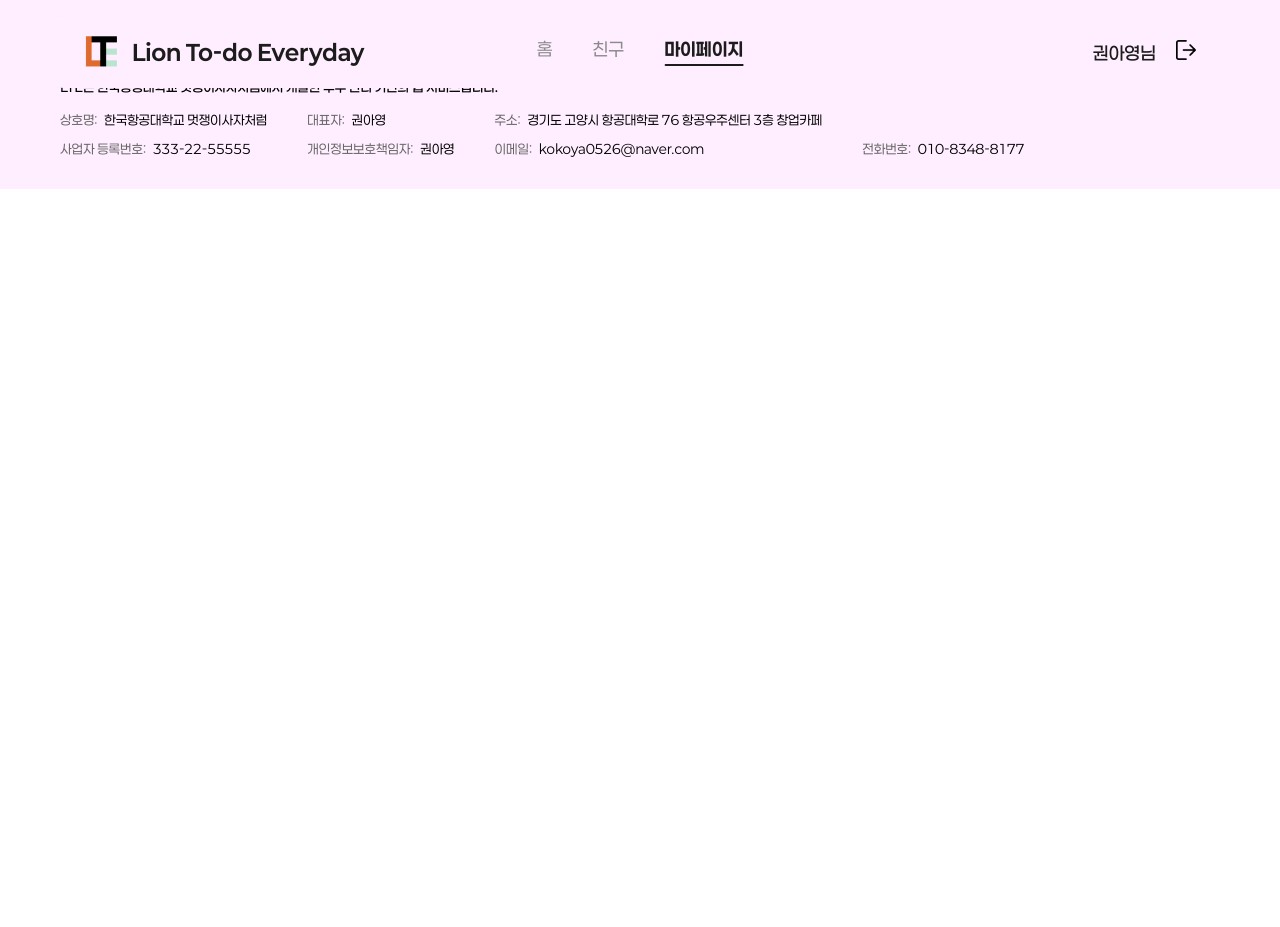
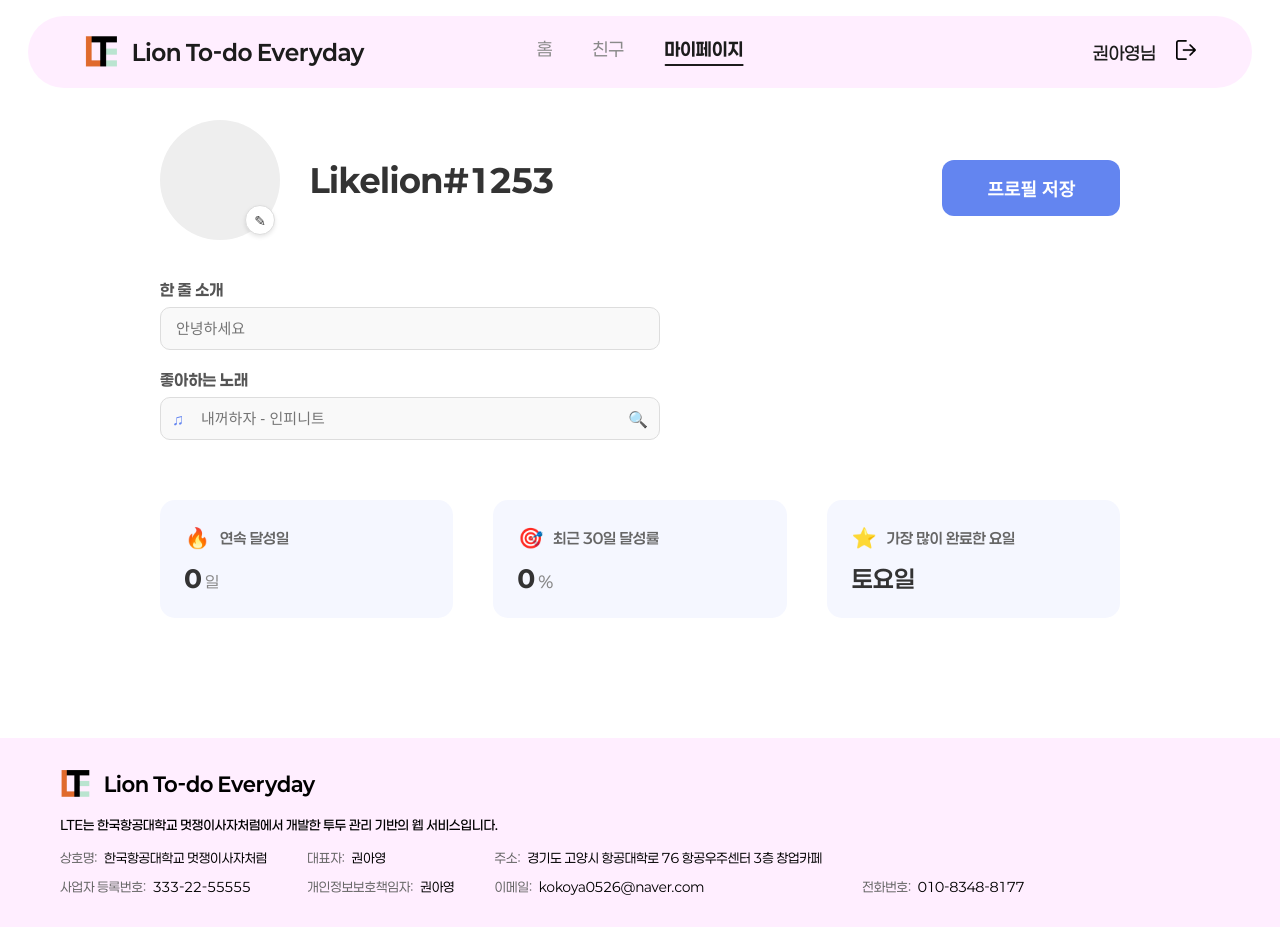
Before and after one commit to kau-likelion-14th/yong-frontend, a React (Create React App) app: page /mypage in a window 1280 px wide. Before the commit the page ends 800 px from the top, so only its background shows below. Built offline with nearby package versions, Linux system fonts and the light colour scheme.

Commit message:
[feat]: 마이페이지 과제 완료

```diff
--- a/src/App.js
+++ b/src/App.js
@@ -1,5 +1,4 @@
 import { Routes, Route, useLocation } from 'react-router-dom';
-
 import React from 'react';
 import './App.css';
 
@@ -7,20 +6,24 @@ import MainPage from "./pages/MainPage/MainPage";
 import Header from './components/Header';
 import Footer from './components/Footer';
 import LoginPage from './pages/LoginPage/Loginpage';
+import MyPage from './pages/MyPage/MyPage';
 
 function App() {
   const location = useLocation();
   const isLoginPage = location.pathname === '/login';
 
   return (
-    <div>
+    <div className="app-container">
       {!isLoginPage && <Header />}
-          <Routes>
+      <main className="main-content">
+        <Routes>
           <Route path="/" element={<MainPage />} />
           <Route path="/login" element={<LoginPage/>} />
+          <Route path="/mypage" element={<MyPage />} />
         </Routes>
-        {!isLoginPage && <Footer />}
-      </div>
+      </main>
+      {!isLoginPage && <Footer />}
+    </div>
   );
 }
 
--- /dev/null
+++ b/src/pages/MyPage/MyPage.js
@@ -0,0 +1,15 @@
+import React from 'react';
+import Profile from './Profile';
+import Status from './Status';
+import "../../styles/MyPage.css";
+
+const MyPage = () => {
+    return (
+        <div className="mypage-container">
+            <Profile />
+            <Status />
+        </div>
+    );
+};
+
+export default MyPage;
--- /dev/null
+++ b/src/pages/MyPage/Profile.js
@@ -0,0 +1,101 @@
+import React, { useState, useRef } from 'react';
+
+const Profile = () => {
+    const [nickname] = useState("Likelion#1253");
+    const [bio, setBio] = useState("");
+    const [song, setSong] = useState("");
+
+    const [selectedImageFile, setSelectedImageFile] = useState(null);
+    const [previewUrl, setPreviewUrl] = useState(null);
+    const [profileImageUrl] = useState(null);
+
+    const profileImg = null;
+
+    const fileInputRef = useRef(null);
+
+    const handledClickEditIcon = () => {
+        fileInputRef.current?.click();
+    };
+
+    const handledFileChange = (e) => {
+        const file = e.target.files?.[0];
+        if (!file) return;
+
+        setSelectedImageFile(file);
+
+        if (previewUrl) URL.revokeObjectURL(previewUrl);
+        setPreviewUrl(URL.createObjectURL(file));
+    };
+
+    const handledSave = () => {
+        console.log("데이터:", {
+            nickname,
+            bio,
+            song,
+            selectedImageFile
+        });
+        alert(`프로필이 저장되었습니다!\n한 줄 소개: ${bio}\n좋아하는 노래: ${song}`);
+    };
+
+    const displayImageSrc = previewUrl || profileImageUrl || profileImg;
+
+    return (
+        <section className="profile-section">
+            <div className="profile-header-row">
+                <div className="profile-left-content">
+                    <div className="profile-image-container">
+                        {displayImageSrc ? (
+                            <img src={displayImageSrc} alt="프로필" className="profile-img" />
+                        ) : (
+                            <div className="profile-img-placeholder" />
+                        )}
+                        <div className="edit-icon" onClick={handledClickEditIcon}>
+                            ✎
+                        </div>
+                        <input
+                            type="file"
+                            ref={fileInputRef}
+                            onChange={handledFileChange}
+                            style={{ display: 'none' }}
+                            accept="image/*"
+                        />
+                    </div>
+                    <div className="profile-info-main">
+                        <div className="profile-nickname">{nickname}</div>
+                    </div>
+                </div>
+                <button className="save-btn" onClick={handledSave}>
+                    프로필 저장
+                </button>
+            </div>
+
+            <div className="profile-inputs">
+                <div className="input-group">
+                    <label>한 줄 소개</label>
+                    <input
+                        type="text"
+                        placeholder="안녕하세요"
+                        value={bio}
+                        onChange={(e) => setBio(e.target.value)}
+                    />
+                </div>
+
+                <div className="input-group">
+                    <label>좋아하는 노래</label>
+                    <div className="song-search-wrapper">
+                        <span className="music-note">♫</span>
+                        <input
+                            type="text"
+                            placeholder="내꺼하자 - 인피니트"
+                            value={song}
+                            onChange={(e) => setSong(e.target.value)}
+                        />
+                        <span className="search-icon">🔍</span>
+                    </div>
+                </div>
+            </div>
+        </section>
+    );
+};
+
+export default Profile;
--- /dev/null
+++ b/src/pages/MyPage/StatCard.js
@@ -0,0 +1,21 @@
+import React from 'react';
+
+const StatCard = ({ stats }) => {
+    const { icon, title, statistics } = stats;
+    const isThinText = statistics.value === "토요일";
+
+    return (
+        <div className="stat-card">
+            <div className="stat-top">
+                <span className="stat-icon">{icon}</span>
+                <span className="stat-title">{title}</span>
+            </div>
+            <div className="stat-bottom">
+                <span className={`stat-value ${isThinText ? 'thin-text' : ''}`}>{statistics.value}</span>
+                {statistics.unit && <span className="stat-unit">{statistics.unit}</span>}
+            </div>
+        </div>
+    );
+};
+
+export default StatCard;
--- /dev/null
+++ b/src/pages/MyPage/Status.js
@@ -0,0 +1,20 @@
+import React from 'react';
+import StatCard from './StatCard';
+
+const Status = () => {
+    const stats = [
+        { icon: "🔥", title: "연속 달성일", statistics: { value: 0, unit: "일" } },
+        { icon: "🎯", title: "최근 30일 달성률", statistics: { value: 0, unit: "%" } },
+        { icon: "⭐", title: "가장 많이 완료한 요일", statistics: { value: "토요일", unit: "" } }
+    ];
+
+    return (
+        <section className="status-section">
+            {stats.map((stat, idx) => (
+                <StatCard key={idx} stats={stat} />
+            ))}
+        </section>
+    );
+};
+
+export default Status;
--- /dev/null
+++ b/src/styles/MyPage.css
@@ -0,0 +1,223 @@
+.mypage-container {
+  max-width: 1000px;
+  margin: 0 auto;
+  padding: 120px 20px;
+  display: flex;
+  flex-direction: column;
+  gap: 60px;
+  font-family: 'Paperlogy', sans-serif;
+}
+
+.profile-section {
+  display: flex;
+  flex-direction: column;
+  gap: 40px;
+  background-color: #fff;
+}
+
+.profile-header-row {
+  display: flex;
+  justify-content: space-between;
+  align-items: flex-start;
+}
+
+.profile-left-content {
+  display: flex;
+  align-items: center;
+  gap: 30px;
+}
+
+.profile-image-container {
+  position: relative;
+  width: 120px;
+  height: 120px;
+}
+
+.profile-img,
+.profile-img-placeholder {
+  width: 100%;
+  height: 100%;
+  border-radius: 50%;
+  object-fit: cover;
+  background-color: #eee;
+}
+
+.edit-icon {
+  position: absolute;
+  bottom: 5px;
+  right: 5px;
+  background: #fff;
+  border: 1px solid #ddd;
+  width: 30px;
+  height: 30px;
+  border-radius: 50%;
+  display: flex;
+  justify-content: center;
+  align-items: center;
+  cursor: pointer;
+  font-size: 14px;
+  box-shadow: 0 2px 4px rgba(0,0,0,0.1);
+}
+
+.profile-nickname {
+  font-size: 32px;
+  font-weight: 800;
+  color: #333;
+}
+
+.profile-inputs {
+  display: flex;
+  flex-direction: column;
+  gap: 20px;
+  max-width: 500px;
+}
+
+.input-group {
+  display: flex;
+  flex-direction: column;
+  gap: 8px;
+}
+
+.input-group label {
+  font-weight: 630;
+  font-size: 16px;
+  color: #555;
+}
+
+.input-group input {
+  padding: 12px 15px;
+  border: 1px solid #ddd;
+  border-radius: 10px;
+  font-size: 15px;
+  background-color: #f9f9f9;
+  outline: none;
+}
+
+.input-group input:focus {
+  border-color: #6385f0;
+  background-color: #fff;
+}
+
+.song-search-wrapper {
+  position: relative;
+  display: flex;
+  align-items: center;
+}
+
+.song-search-wrapper input {
+  width: 100%;
+  padding-left: 40px;
+}
+
+.music-note {
+  position: absolute;
+  left: 12px;
+  color: #6385f0;
+}
+
+.search-icon {
+  position: absolute;
+  right: 12px;
+  color: #aaa;
+  cursor: pointer;
+}
+
+.save-btn {
+  background-color: #6385f0;
+  color: #fff;
+  border: none;
+  padding: 15px 45px;
+  border-radius: 12px;
+  font-size: 18px;
+  font-weight: 700;
+  cursor: pointer;
+  transition: all 0.2s;
+  margin-top: 40px;
+}
+
+.save-btn:hover {
+  opacity: 0.9;
+  transform: translateY(-2px);
+}
+
+.status-section {
+  display: grid;
+  grid-template-columns: repeat(3, 1fr);
+  gap: 40px;
+}
+
+.stat-card {
+  background-color: #f5f7ff;
+  padding: 25px;
+  border-radius: 15px;
+  display: flex;
+  flex-direction: column;
+  gap: 15px;
+}
+
+.stat-top {
+  display: flex;
+  align-items: center;
+  gap: 10px;
+}
+
+.stat-icon {
+  font-size: 20px;
+}
+
+.stat-title {
+  font-size: 15px;
+  font-weight: 600;
+  color: #666;
+}
+
+.stat-bottom {
+  display: flex;
+  align-items: baseline;
+  gap: 4px;
+}
+
+.stat-value {
+  font-size: 24px;
+  font-weight: 800;
+  color: #333;
+}
+
+.stat-value.thin-text {
+  font-weight: 600;
+}
+
+.stat-unit {
+  font-size: 16px;
+  color: #888;
+}
+
+@media (max-width: 1024px) {
+  .mypage-container {
+    padding: 80px 20px;
+  }
+
+  .status-section {
+    grid-template-columns: 1fr;
+    gap: 20px;
+  }
+
+  .profile-header-row {
+    flex-direction: column;
+    gap: 20px;
+    align-items: center;
+  }
+
+  .profile-left-content {
+    flex-direction: column;
+    text-align: center;
+  }
+
+  .save-btn {
+    width: 100%;
+  }
+
+  .profile-inputs {
+    max-width: 100%;
+  }
+}
```
